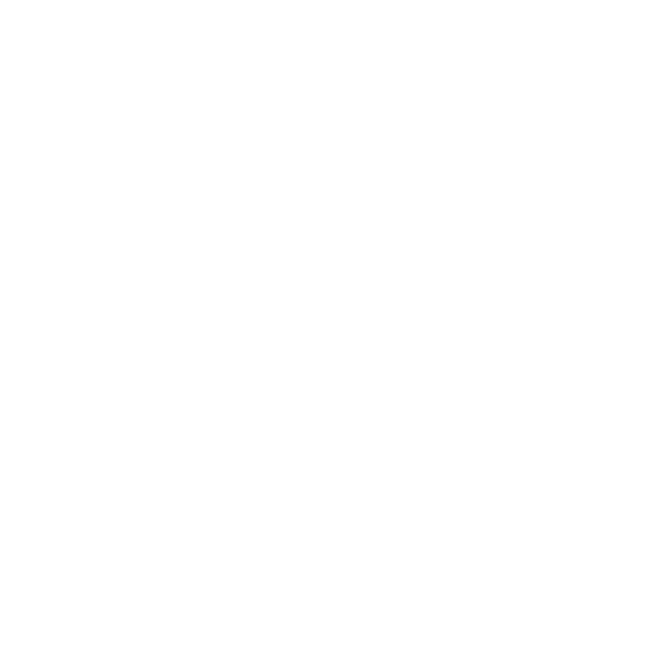
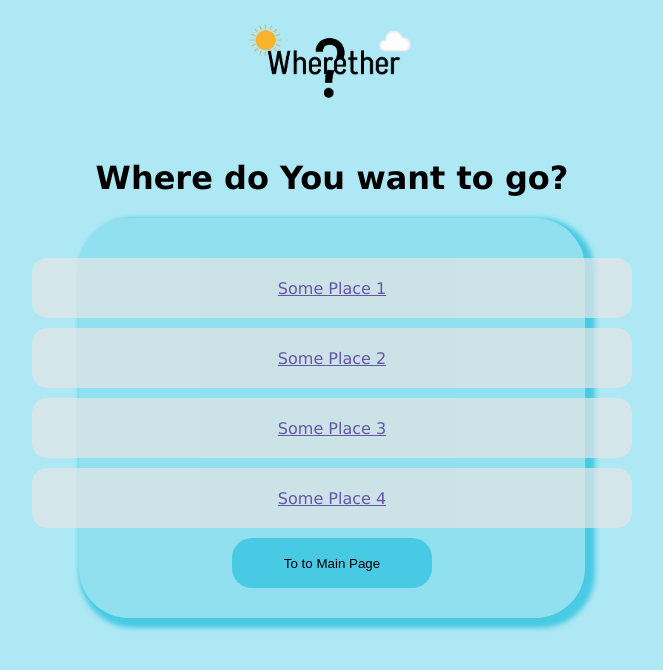
Before and after one commit to p2arthur/group_assignment_long, a plain HTML site: page page3/index.html in a window 1280 px wide. Shown: the whole page, without its empty margins (308-971 px from the left). Drawn offline with Linux system fonts and the light colour scheme.

Commit message:
newest version

```diff
--- a/page3/index.html
+++ b/page3/index.html
@@ -0,0 +1,26 @@
+<!DOCTYPE html>
+<html>
+
+<head>
+    <meta charset="UTF-8">
+    <meta name="viewport" content="width=device-width, initial-scale=1.0">
+    <link rel="stylesheet" href="style.css">
+</head>
+
+<body>
+    <header class="logo">
+        <a href=""><img src="page3_images/logo.png" alt="logo" width="200px"></a>
+    </header>
+
+    <main>
+        <h1>Where do You want to go?</h1>
+
+        <section class="main-container">
+            <article><a href="">Some Place 1</a></article>
+            <article><a href="">Some Place 2</a></article>
+            <article><a href="">Some Place 3</a></article>
+            <article><a href="">Some Place 4</a></article>
+            <button>To to Main Page</button>
+        </section>
+    </main>
+</body>
--- a/page3/style.css
+++ b/page3/style.css
@@ -0,0 +1,49 @@
+body {
+    background-color: #ade8f4;
+    font-family: 'Lucida Sans', 'Lucida Sans Regular', 'Lucida Grande', 'Lucida Sans Unicode', Geneva, Verdana, sans-serif;
+}
+
+button {
+    width: 200px;
+    height: 50px;
+    border: 0;
+    border-radius: 20px;
+    background-color: #48cae4;
+    margin-top: 10px;
+}
+main {
+    display: flex;
+    align-items: center;
+    justify-content: center;
+    flex-direction: column;
+    padding-top: 30px;
+}
+
+.logo {
+    text-align: center;
+}
+
+.main-container {
+    height: 400px;
+    width: 40%;
+    background-color: #90e0ef;
+    border-radius: 50px;
+    box-shadow: 5px 5px 5px 5px #48cae4;
+    display: flex;
+    align-items: center;
+    justify-content: center;
+    flex-direction: column;
+}
+
+article {
+    width: 600px;
+    height: 60px;
+    background-color: #e5e5e5;
+    display: flex;
+    align-items: center;
+    justify-content: center;
+    opacity: 0.7;
+    border: 0;
+    border-radius: 15px;
+    margin-top: 10px;
+}
```
Also changed, not shown: page1/index.html (+2 -2 lines), 2 other files.
